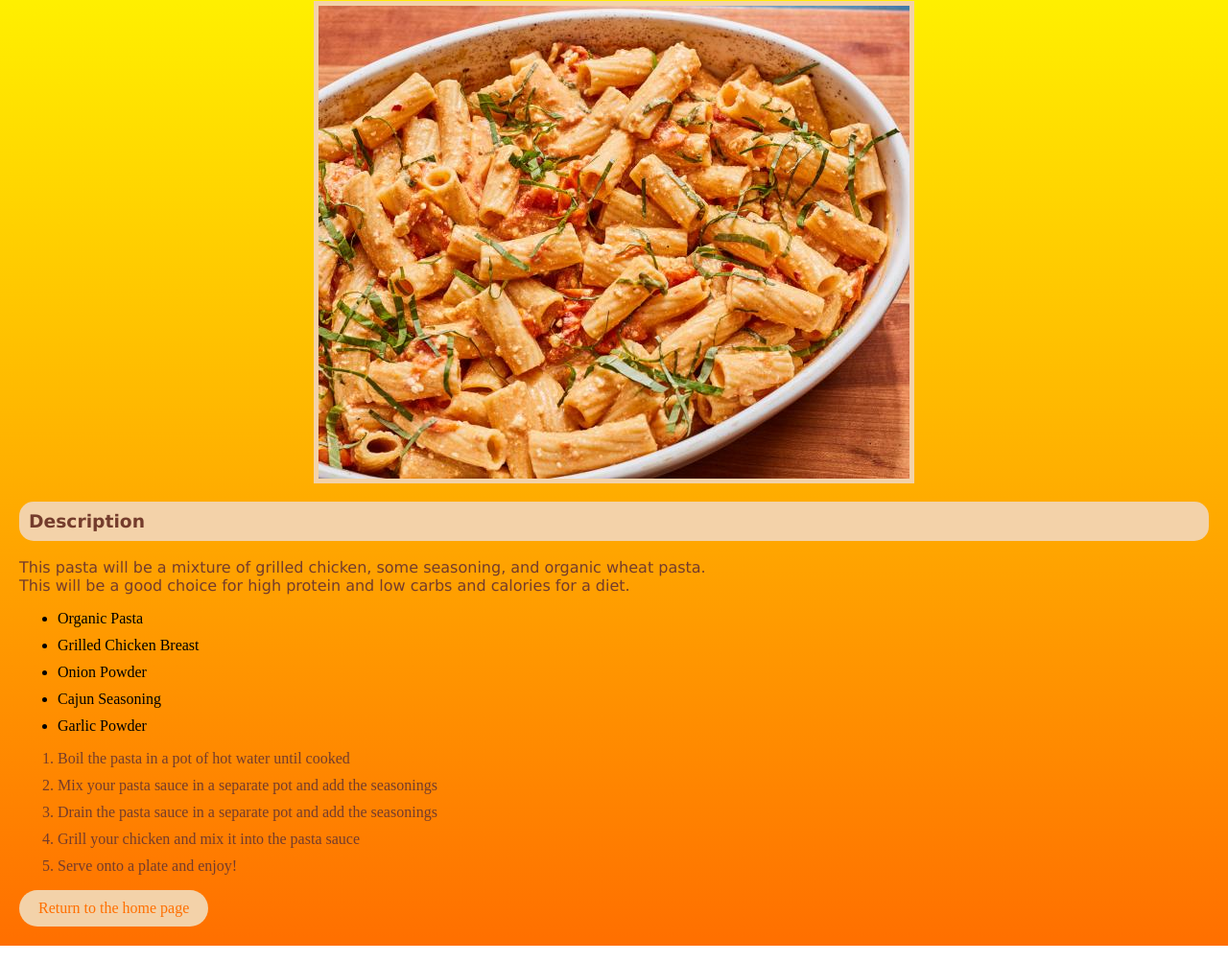
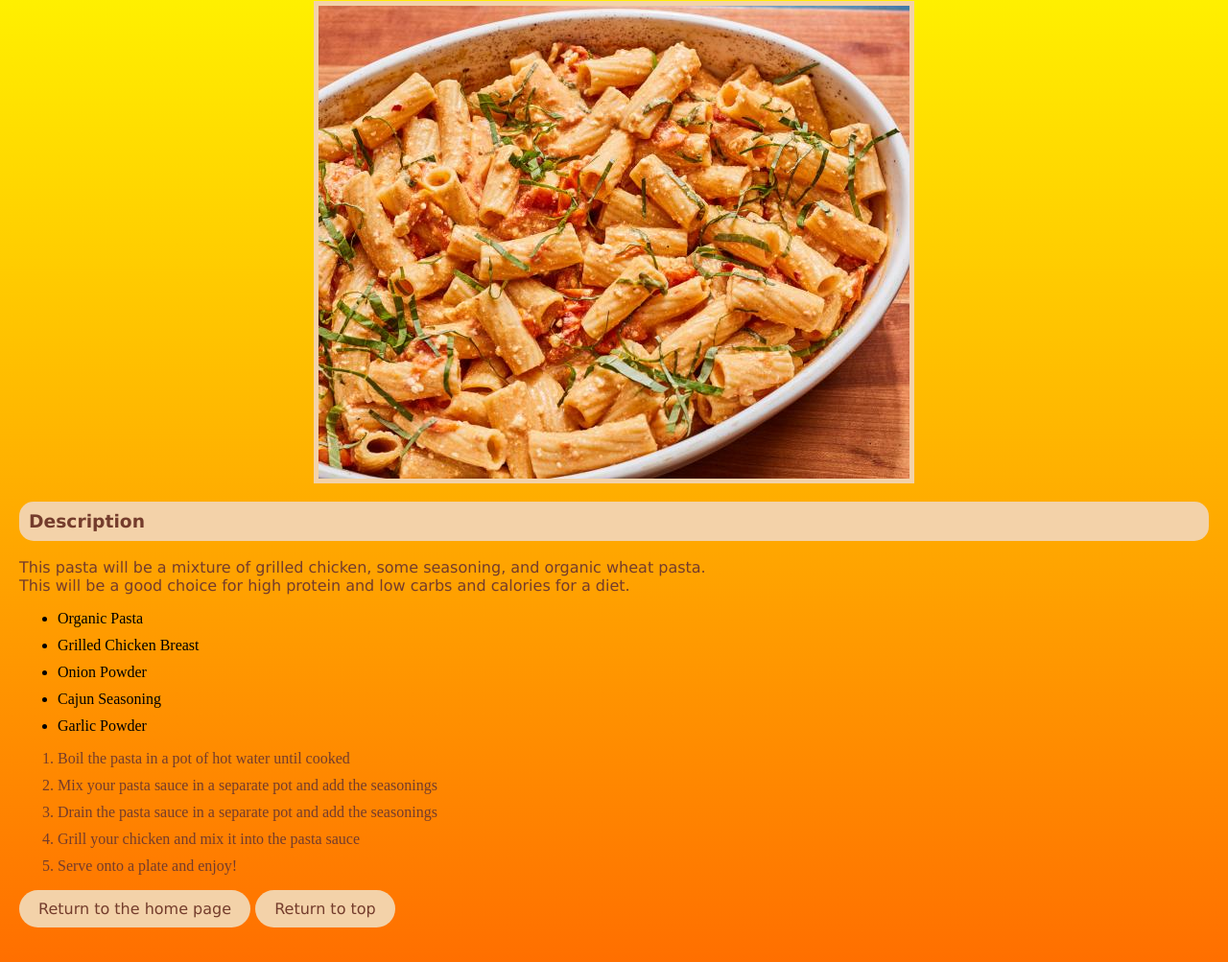
Before and after one commit to Strikr321/odin-recipes, a plain HTML site: page recipes/pasta.html in a window 1280 px wide. Shown: the part 120-1123 px from the top of the page at 96% size. Drawn offline with Linux system fonts and the light colour scheme.

Commit message:
Fixed link bug in pasta.html

```diff
--- a/recipes/pasta.html
+++ b/recipes/pasta.html
@@ -32,7 +32,10 @@
         <li> Serve onto a plate and enjoy! </li>
     </ol>
     </p>
-    <a href="../index.html"> Return to the home page </a>
+    <p>
+        <a href="../index.html">Return to the home page</a>
+        <a href="#top">Return to top</a> <!-- "Return to Top" link -->
+    </p>
 </body>
 
 </html>
```
